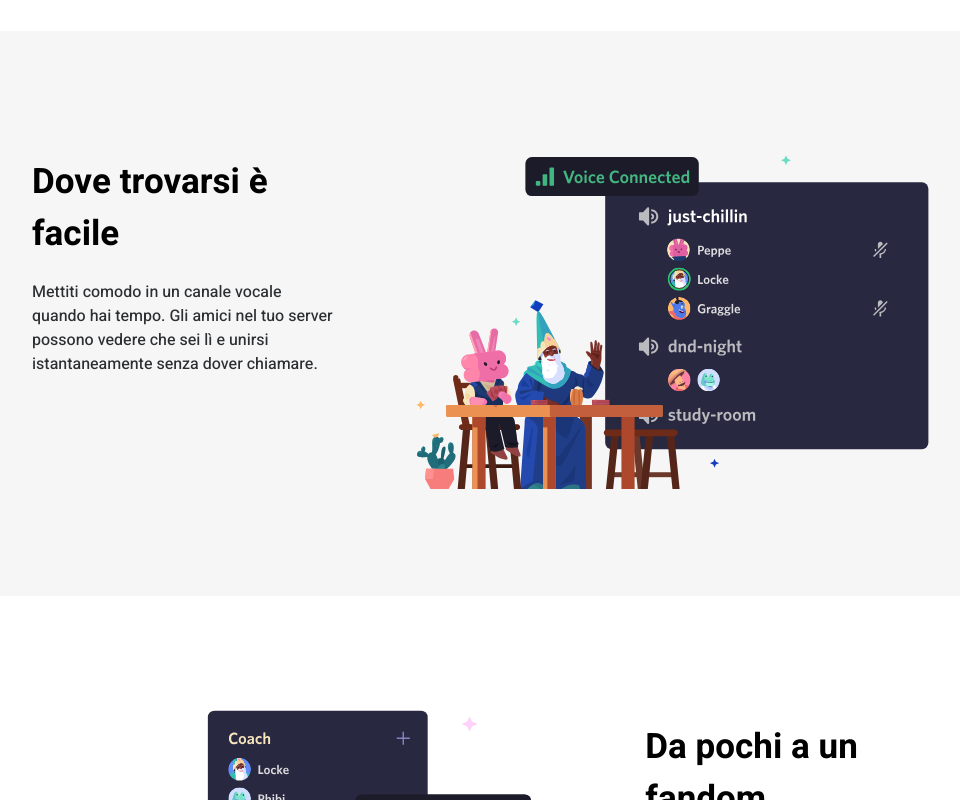
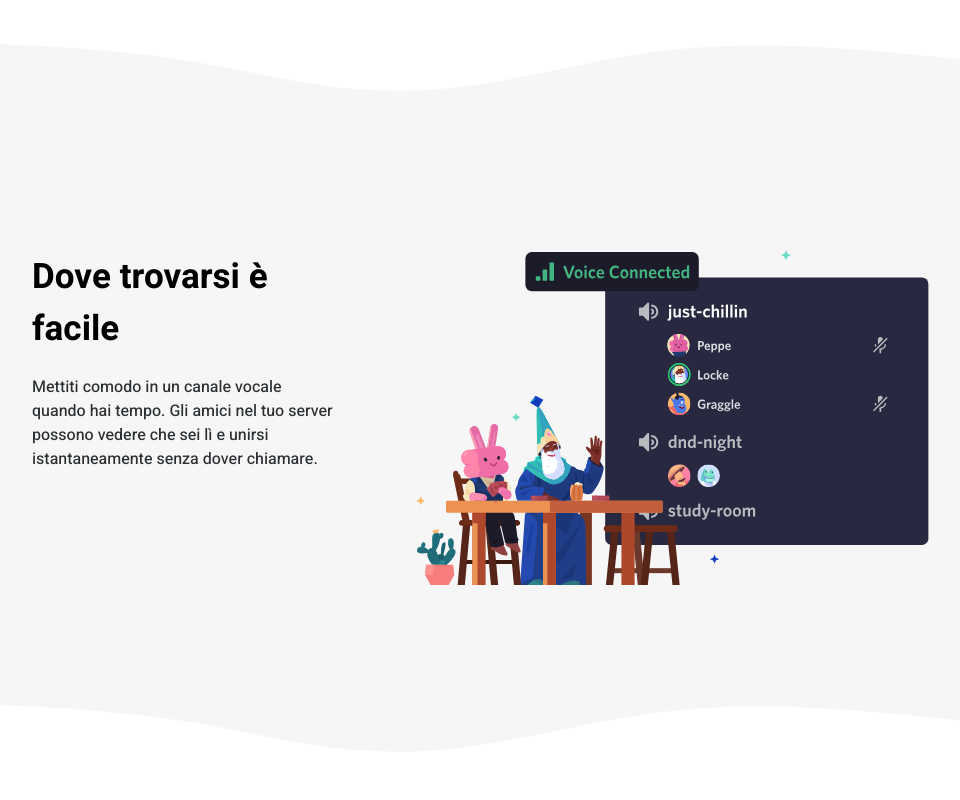
Before and after one commit to 20Federico/htmlcss-discord, a plain HTML site: page index.html in a window 1280 px wide. Shown: the part 1020-1820 px from the top of the page, without its empty margins (148-1108 px from the left). Drawn offline with Linux system fonts and the light colour scheme.

Commit message:
wave added. exercise completed

```diff
--- a/css/style.css
+++ b/css/style.css
@@ -61,8 +61,12 @@ h3{
     font-size: 25px;
 }
 
-main > div{
+main > div:nth-of-type(odd){
     padding: 100px 0;
+}
+
+main > div:nth-of-type(even){
+    padding-top: 100px;
 }
 
 footer{
@@ -89,6 +93,11 @@ footer ul a{
 
 footer ul li:first-of-type{
     color: #7289DA;
+}
+
+svg{
+    position: relative;
+    top: 10px;
 }
 
 /**************** id *****************/
@@ -208,8 +217,13 @@ footer ul li:first-of-type{
     text-align: right;
 }
 
+.grey_row{
+    padding-bottom: 100px;
+}
+
 .centered_row{
     text-align: center;
+    padding-bottom: 100px;
 }
 
 .download_link_2{
--- a/index.html
+++ b/index.html
@@ -56,8 +56,11 @@
                 </section>
             </div>
         </div>
+
+        <svg class="wave-1hkxOo" version="1.1" xmlns="http://www.w3.org/2000/svg" viewBox="0 0 1440 100" preserveAspectRatio="none"><path class="wavePath-haxJK1 animationPaused-2hZ4IO" d="M826.337463,25.5396311 C670.970254,58.655965 603.696181,68.7870267 447.802481,35.1443383 C293.342778,1.81111414 137.33377,1.81111414 0,1.81111414 L0,150 L1920,150 L1920,1.81111414 C1739.53523,-16.6853983 1679.86404,73.1607868 1389.7826,37.4859505 C1099.70117,1.81111414 981.704672,-7.57670281 826.337463,25.5396311 Z" fill="#F6F6F6"></path></svg>
+
         <div class="row_container">
-            <div class="row clearfix">
+            <div class="grey_row row clearfix">
                 <div class="img_container col-4_6 float_left">
                     <img src="img/item2.svg" alt="Voice Channels">
                 </div>
@@ -70,7 +73,9 @@
                     </p>
                 </section>
             </div>
+            <svg class="wave-1hkxOo" version="1.1" xmlns="http://www.w3.org/2000/svg" viewBox="0 0 1440 100" preserveAspectRatio="none"><path class="wavePath-haxJK1 animationPaused-2hZ4IO" d="M826.337463,25.5396311 C670.970254,58.655965 603.696181,68.7870267 447.802481,35.1443383 C293.342778,1.81111414 137.33377,1.81111414 0,1.81111414 L0,150 L1920,150 L1920,1.81111414 C1739.53523,-16.6853983 1679.86404,73.1607868 1389.7826,37.4859505 C1099.70117,1.81111414 981.704672,-7.57670281 826.337463,25.5396311 Z" fill="white"></path></svg>
         </div>
+
         <div class="row_container">
             <div class="row clearfix">
                 <div class="img_container col-4_6 float_left">
@@ -86,21 +91,19 @@
                 </section>
             </div>
         </div>
+
+        <svg class="wave-1hkxOo" version="1.1" xmlns="http://www.w3.org/2000/svg" viewBox="0 0 1440 100" preserveAspectRatio="none"><path class="wavePath-haxJK1 animationPaused-2hZ4IO" d="M826.337463,25.5396311 C670.970254,58.655965 603.696181,68.7870267 447.802481,35.1443383 C293.342778,1.81111414 137.33377,1.81111414 0,1.81111414 L0,150 L1920,150 L1920,1.81111414 C1739.53523,-16.6853983 1679.86404,73.1607868 1389.7826,37.4859505 C1099.70117,1.81111414 981.704672,-7.57670281 826.337463,25.5396311 Z" fill="#F6F6F6"></path></svg>
+
         <div class="row_container">
             <div class="row">
                 <section class="centered_row">
                     <h2>Tecnologia affidabile per tenersi in contatto</h2>
-
                     <p>
                         Video e audio a bassa latenza ti faranno sentire come se foste tutti nella stessa stanza. Fai ciao in video, guarda gli amici giocare in streaming, o riunitevi in una sessione di disegno con la condivisione schermo.
                     </p>
-
                     <img id="video-call_img" src="img/item4-big.svg" alt="video-call">
-
                     <img id="stars_img" src="img/stars.svg" alt="">
-
                     <h3>Pronto a iniziare la tua avventura?</h3>
-
                     <a class="download_link_2" href="#"><i class="fas fa-long-arrow-alt-down"></i> Scarica per Mac</a>
                 </section>
             </div>
```
